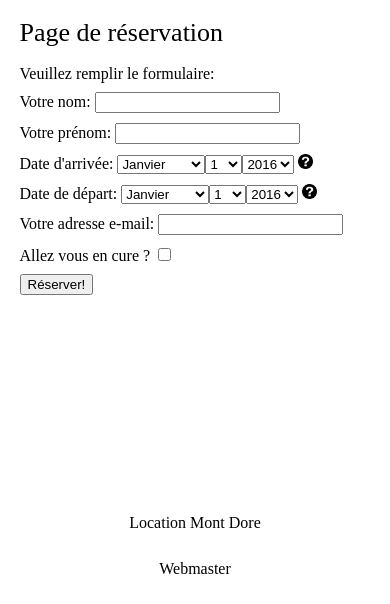
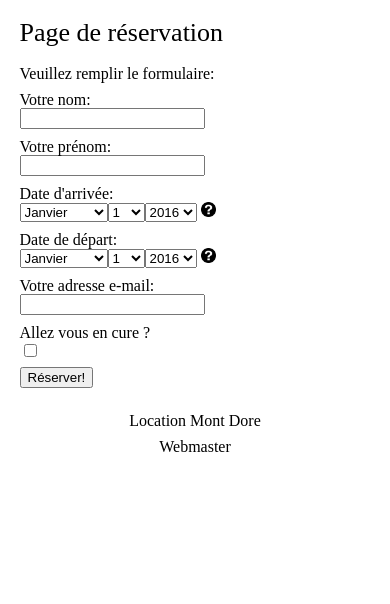
Before and after one commit to fossabot/Rent-MontDore, a Django app: a page that uses booking/templates/booking/booking.html in a window 390 px wide. Shown: the part 240-844 px from the top of the page. Run offline with Django 3.2, Linux system fonts and the light colour scheme.

Commit message:
Improve style on device

```diff
--- a/booking/static/booking/css/booking.css
+++ b/booking/static/booking/css/booking.css
@@ -33,3 +33,18 @@ td  {
     height: 20px;
     border: 1px solid black;
 }
+
+@media screen and (max-width: 1024px) {
+  nav .app-navbar {
+    margin: auto;
+    width: 85%;
+    text-align: center;
+  }
+}
+
+@media screen and (max-width: 470px) {
+  .field-wrapper label,
+  .field-wrapper input {
+    display: block;
+  }
+}
--- a/booking/templates/booking/booking.html
+++ b/booking/templates/booking/booking.html
@@ -10,7 +10,7 @@
     <div><p class="msg">{{ msg }}</p></div>
     {{ form.non_field_errors }}
     {% for field in form %}
-      <div>
+      <div class="field-wrapper">
         {{ field.label_tag }}
         {{ field }}
 
--- a/static/css/apps.css
+++ b/static/css/apps.css
@@ -17,9 +17,7 @@ nav .active a {
 }
 
 @media screen and (max-width: 1024px) {
-  nav .app-navbar {
-    margin: auto;
-    width: 85%;
-    text-align: center;
+  iframe {
+    width: 90%;
   }
 }
--- a/static/css/main.css
+++ b/static/css/main.css
@@ -48,7 +48,7 @@ footer {
 }
 
 footer a, footer p {
-  margin: 15px 50px;
+  margin: 5px 50px;
   display: inline-block;
   color: currentColor;
   text-decoration: none;
@@ -58,6 +58,7 @@ footer a, footer p {
   section {
     margin: 0 auto;
     width: 90%;
+    min-height: 315px;
   }
   nav ul {
     display: block;
```
